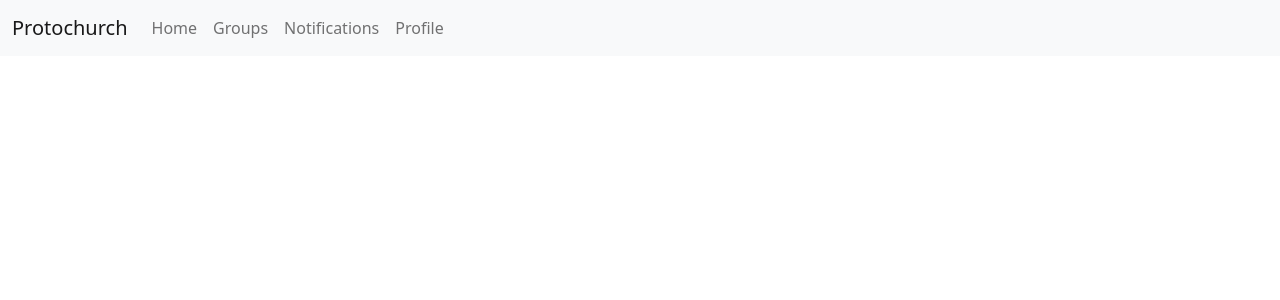
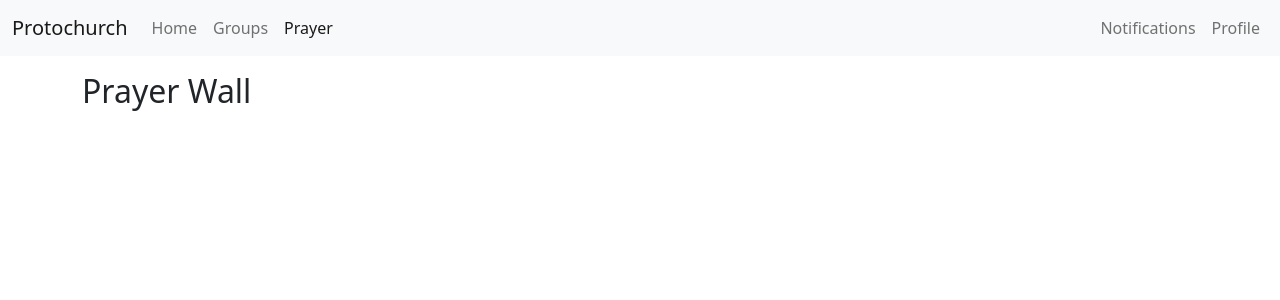
Before and after one commit to NathanStrutz/ProtoChurch, a Vue app: page /prayer in a window 1280 px wide. Shown: the top 300 px of the page. Built offline with nearby package versions, Linux system fonts and the light colour scheme; what javascript-time-ago would draw is missing.

Commit message:
Add prayer wall page (empty)

```diff
--- a/src/components/layout/BasicLayout.vue
+++ b/src/components/layout/BasicLayout.vue
@@ -27,6 +27,11 @@
           <li class="nav-item" v-if="user">
             <router-link class="nav-link" to="/groups">Groups</router-link>
           </li>
+          <li class="nav-item" v-if="user">
+            <router-link class="nav-link" to="/prayer">Prayer</router-link>
+          </li>
+        </ul>
+        <ul class="navbar-nav ms-auto mb-2 mb-lg-0">
           <li class="nav-item" v-if="user">
             <router-link class="nav-link" to="/notifications">Notifications</router-link>
           </li>
--- /dev/null
+++ b/src/routes/Prayer.vue
@@ -0,0 +1,9 @@
+<template>
+  <h2>Prayer Wall</h2>
+</template>
+
+<script>
+export default {};
+</script>
+
+<style></style>
--- a/src/routes/index.js
+++ b/src/routes/index.js
@@ -7,6 +7,7 @@ import Groups from "./Groups.vue";
 import GroupHome from "./GroupHome.vue";
 import Notifications from "./Notifications.vue";
 import Profile from "./Profile.vue";
+import Prayer from "./Prayer.vue";
 
 const routes = [
   { path: "/", component: Home, meta: { public: true } },
@@ -15,6 +16,7 @@ const routes = [
   { path: "/groups", component: Groups },
   { path: "/groups/:id", component: GroupHome, props: true },
   { path: "/notifications", component: Notifications },
+  { path: "/prayer", component: Prayer },
   { path: "/profile", component: Profile },
 ];
 
```
